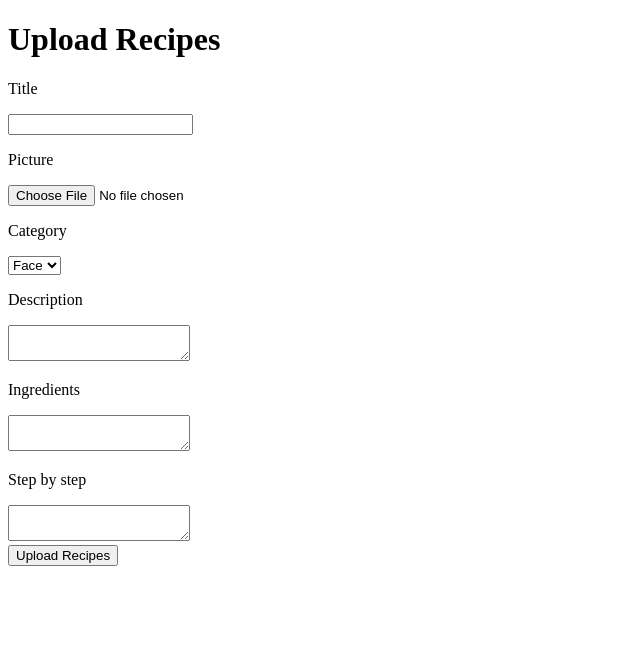
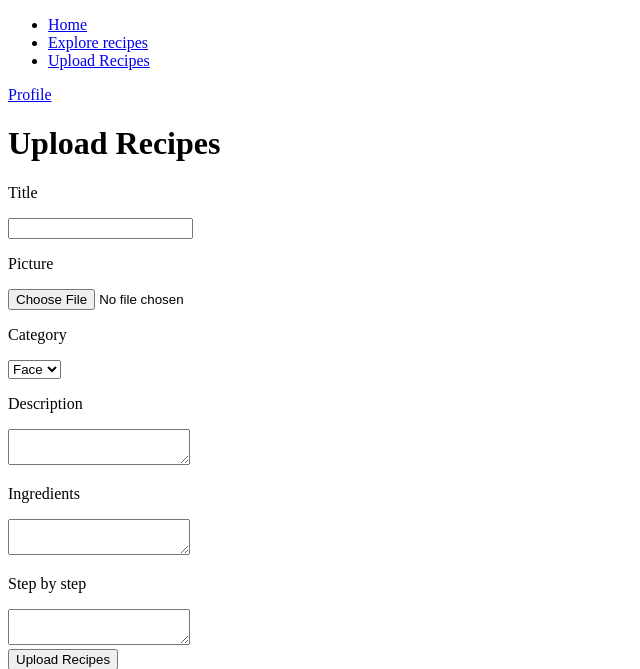
Before and after one commit to nikita74939/FinalProject, a PHP site: page /uploud.php in a window 1280 px wide. Shown: the top 669 px of the page, without its empty margins (0-640 px from the left). Run offline with PHP 8.4, Linux system fonts and the light colour scheme.

Commit message:
nambah nav di upload

```diff
--- a/uploud.php
+++ b/uploud.php
@@ -6,6 +6,14 @@
     <title>Document</title>
 </head>
 <body>
+    <nav>
+        <ul>
+            <li><a href="index.php">Home</a></li>
+            <li><a href="explore.php">Explore recipes</a></li>
+            <li><a href="uploud.php">Upload Recipes</a></li>
+        </ul>
+        <a href="profil.php">Profile</a>
+    </nav>
     <h1>Upload Recipes</h1>
     <form action="proses_uploud.php" method="POST" enctype="multipart/form-data">
         <p class="label-input">Title</p>
```
